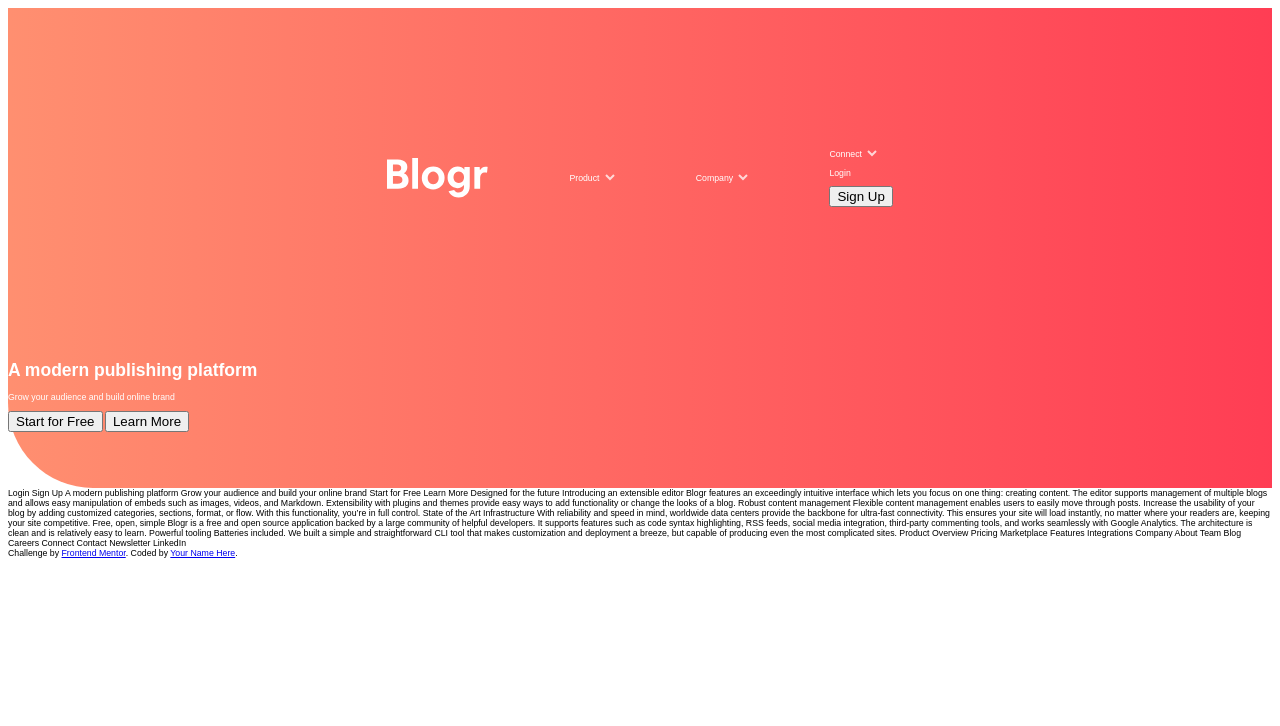
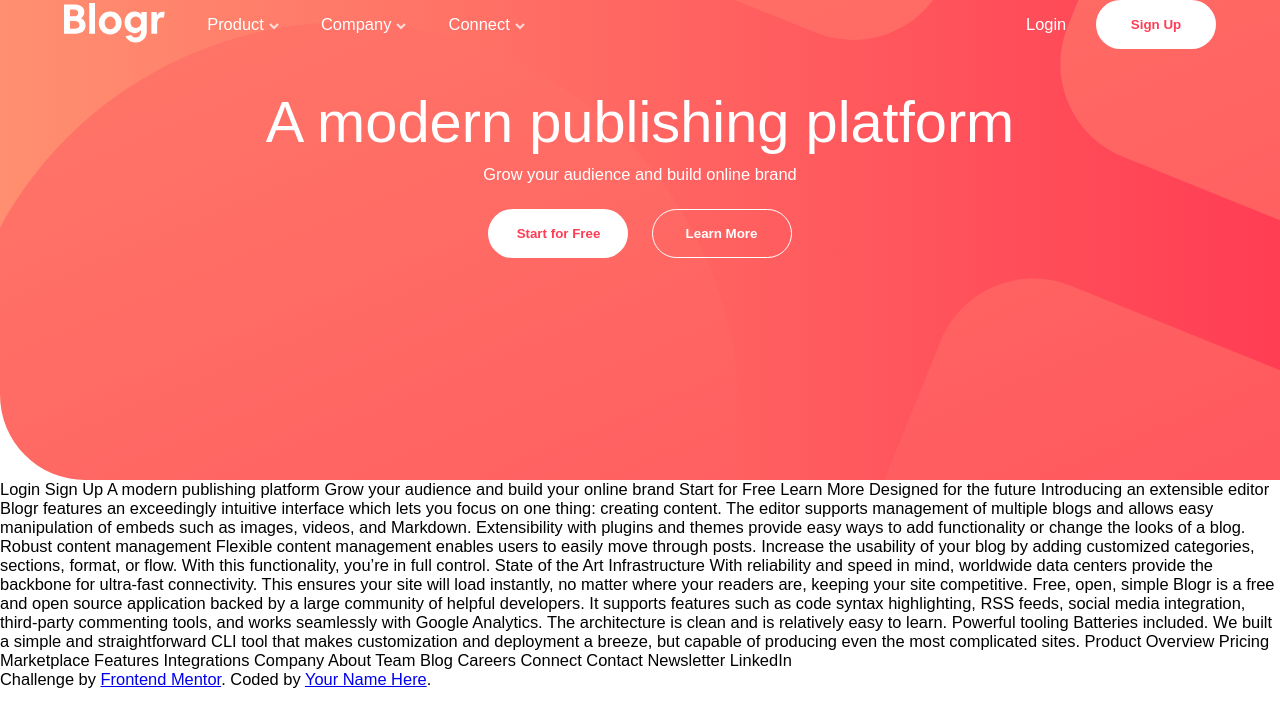
Before and after one commit to badnuclear/blogr-landing-page-main, a plain HTML site: page index.html in a window 1280 px wide. Drawn offline with Linux system fonts and the light colour scheme; a web font is replaced by a local one.

Commit message:
2022.06.17 메뉴 헤더 완료 및 메인 중간저장

```diff
--- a/index.html
+++ b/index.html
@@ -17,7 +17,7 @@
       <div class="menu-container">
         <nav>
           <div class="menu">
-            <img src="images/logo.svg" alt="logo" />
+            <a href="#"><img src="images/logo.svg" alt="logo" /></a>
             <div class="under__bar product">
               <a href="#" class="open"
                 >Product<img src="images/icon-arrow-light.svg"
@@ -45,7 +45,6 @@
                 </span>
               </div>
             </div>
-
             <div class="under__bar connect">
               <a href="#" class="open"
                 >Connect<img src="images/icon-arrow-light.svg"
@@ -57,11 +56,11 @@
                   <a href="#">Login</a>
                 </span>
               </div>
-              <div class="login">
-                <p>Login</p>
-                <button>Sign Up</button>
-              </div>
             </div>
+          </div>
+          <div class="login">
+            <p>Login</p>
+            <button>Sign Up</button>
           </div>
         </nav>
         <div class="header__main">
@@ -74,6 +73,7 @@
         </div>
       </div>
     </header>
+
     Login Sign Up A modern publishing platform Grow your audience and build your
     online brand Start for Free Learn More Designed for the future Introducing
     an extensible editor Blogr features an exceedingly intuitive interface which
--- a/styles.css
+++ b/styles.css
@@ -2,22 +2,31 @@
 @import url("https://fonts.google.com/specimen/Ubuntu?preview.text_type=custom");
 :root {
   --Light__red: hsl(356, 100%, 66%);
+  --Light__red_02: hsl(353, 100%, 62%);
   --Very__dark-blue: hsl(208, 49%, 24%);
   --White: hsl(0, 0%, 100%);
 }
+* {
+  margin: 0;
+  border: 0;
+  box-sizing: border-box;
+}
 html {
-  font-family: "Ubuntu", sans-serif, "Overpass", sans-serif;
+  font-family: "Ubuntu", sans-serif;
+  font-family: "Overpass", sans-serif;
   font-size: 18px;
 }
 body {
-  font-size: calc(0.7rem - 0.3vw);
+  font-size: calc(0.7rem + 0.3vw);
   overflow-x: hidden;
 }
-
-/* 헤더 시작 */
-
+.menu-container {
+  width: 90%;
+  max-width: 1200px;
+  margin: 0 auto;
+}
 header {
-  background-image: url("images/bg-pattern-intro.svg"),
+  background-image: url("images/bg-pattern-intro-desktop.svg"),
     linear-gradient(90deg, hsl(13, 100%, 72%), hsl(353, 100%, 62%));
   height: 60vh;
   border-bottom-left-radius: 85px;
@@ -31,15 +40,10 @@ nav {
   flex-wrap: wrap;
 }
 .menu {
-  width: 90%;
-  max-width: 1200px;
-  margin: 0 auto;
-}
-.menu {
   display: flex;
   justify-content: space-between;
   width: 40%;
-  min-height: 340px;
+  min-width: 340px;
   flex-shrink: 0;
   align-items: center;
 }
@@ -61,27 +65,27 @@ nav {
 .under__bar img {
   margin-left: 5px;
   transition-timing-function: ease;
-  transition-duration: 0.5s;
+  transition-duration: 0.4s;
+}
+.rotate {
+  transform: rotate(90deg);
 }
 .menu__nav {
   background-color: var(--White);
-  position: absolute;
   border-radius: 8px;
   width: 150px;
+  position: absolute;
   top: 50px;
   left: -12px;
   color: black;
   max-height: 0;
-  transition: max-height 0.3s ease-in-out;
+  transition: max-height 0.3 ease-in-out;
 }
 .menu__nav.show {
   display: block;
   max-height: 400px;
   height: auto;
   padding: 15px;
-}
-.rotate {
-  transform: rotate(180deg);
 }
 .menu__nav--tag {
   display: none;
@@ -90,3 +94,64 @@ nav {
   display: block;
   height: auto;
 }
+.menu__nav a:hover,
+.menu__nav a:focus {
+  font-weight: bold;
+  cursor: pointer;
+  transition: 0.3s ease-in-out;
+}
+
+button,
+.login button {
+  background-color: var(--White);
+  border: 2px solid transparent;
+  border-radius: 25px;
+  width: 140px;
+  padding: 15px;
+  display: inline-block;
+  color: hsl(353, 100%, 62%);
+  font-weight: 700;
+  transition: color 0.7s 0.3s ease-in-out;
+  transition: background-color 0.7s 0.3s ease-in-out;
+}
+.login button:hover {
+  color: #f8b500;
+  background-color: #fceabb;
+}
+
+h1 {
+  font-size: calc(2.5rem + 1vw);
+  font-weight: 400;
+  margin-bottom: 10px;
+}
+.login {
+  display: flex;
+  justify-content: space-between;
+  align-self: flex-end;
+  width: 190px;
+  flex-shrink: 0;
+  align-items: center;
+}
+.login button {
+  width: 120px;
+}
+.header__main {
+  display: flex;
+  flex-direction: column;
+  align-items: center;
+  justify-content: space-around;
+  margin-top: 40px;
+  text-align: center;
+}
+.header__btn {
+  display: flex;
+  width: calc(280px + 2%);
+  justify-content: space-between;
+  text-align: center;
+  margin-top: 25px;
+}
+.header__btn button:nth-child(2) {
+  background-color: transparent;
+  border: 1px solid var(--White);
+  color: var(--White);
+}
```
